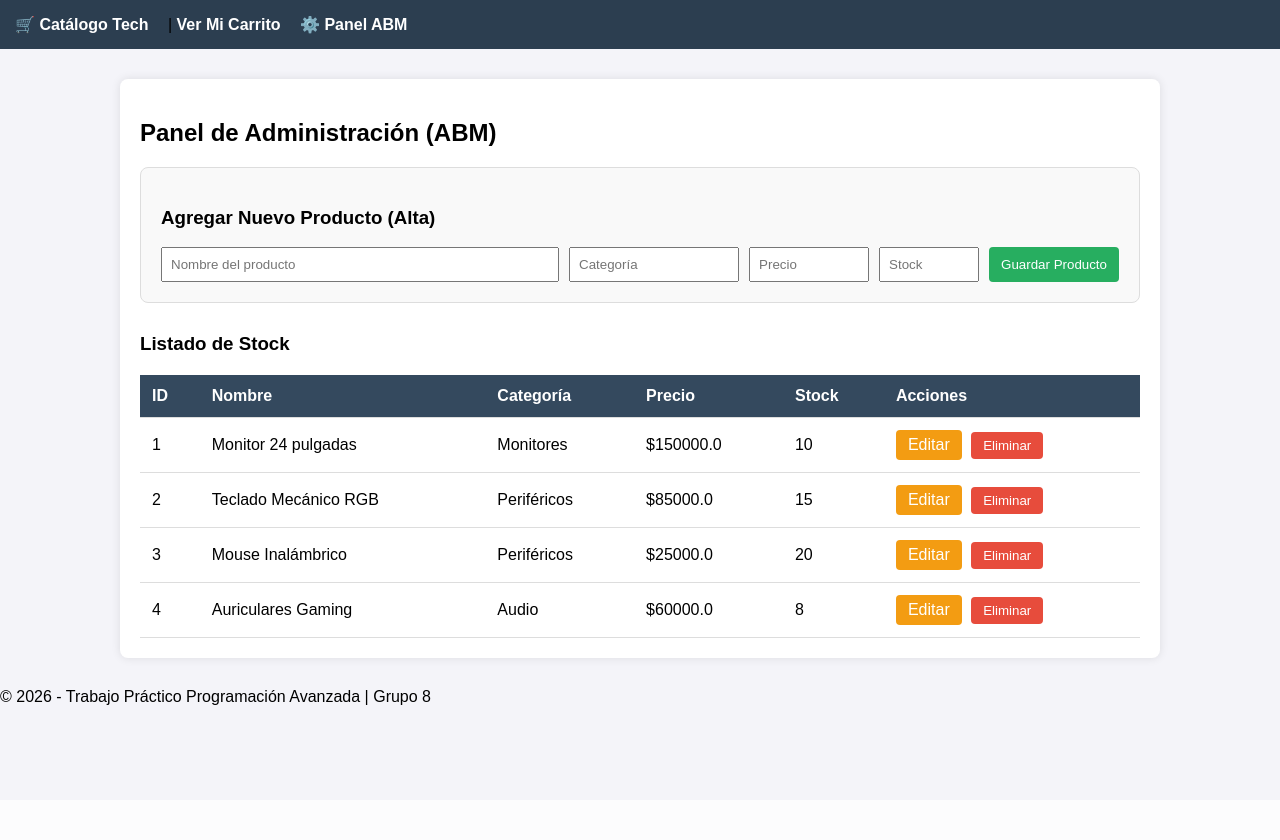
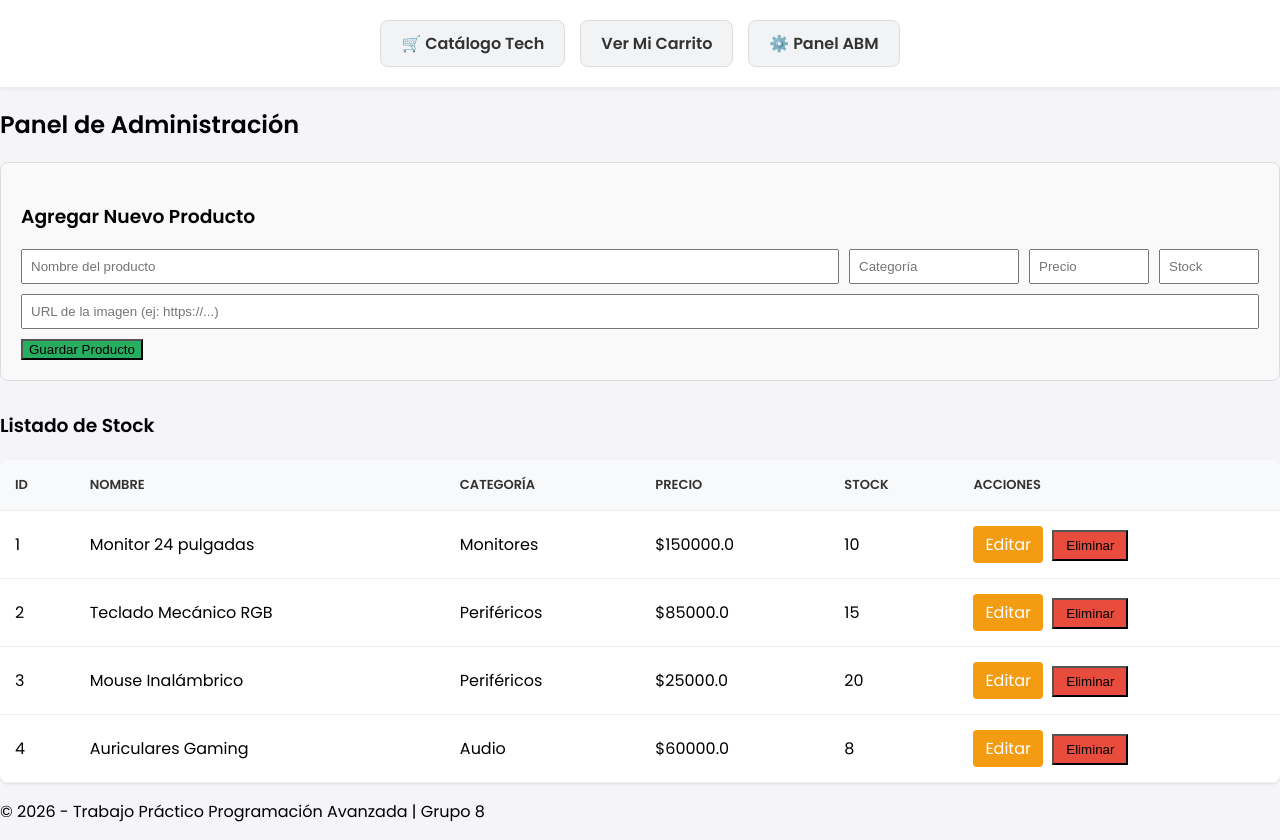
Before and after one commit to IberraMauro/TRABAJO_FINAL, a Flask app: page /admin in a window 1280 px wide. Before the commit the page ends 705 px from the top, so only its background shows below. Run offline with Flask 3, Linux system fonts and the light colour scheme; data comes from the database, SQL or seed files in the repository; both versions use the stored data as it was after the commit.

Commit message:
Modificaciones de estilo

```diff
--- a/app.py
+++ b/app.py
@@ -18,7 +18,7 @@ def inicio():
     cursor = conexion.cursor()
 
     # Traemos todos los productos tecnológicos de la tabla
-    cursor.execute("SELECT id_producto, nombre, categoria, precio, stock FROM productos")
+    cursor.execute("SELECT id_producto, nombre, categoria, precio, stock, imagen FROM productos")
     todos_los_productos = cursor.fetchall()
 
     conexion.close()
@@ -38,7 +38,7 @@ def agregar_al_carrito(id_producto):
     cursor = conexion.cursor()
 
     # 1. Buscamos el producto seleccionado en la base de datos para recrear el Objeto
-    cursor.execute("SELECT id_producto, nombre, categoria, precio, stock FROM productos WHERE id_producto = ?", (id_producto,))
+    cursor.execute("SELECT id_producto, nombre, categoria, precio, stock, imagen FROM productos WHERE id_producto = ?", (id_producto,))
     datos_prod = cursor.fetchone()
 
     if datos_prod:
@@ -48,7 +48,8 @@ def agregar_al_carrito(id_producto):
             nombre=datos_prod[1],
             categoria=datos_prod[2],
             precio=datos_prod[3],
-            stock=datos_prod[4]
+            stock=datos_prod[4],
+            imagen=datos_prod[5]
         )
 
         try:
@@ -134,9 +135,10 @@ def admin_alta():
     categoria = request.form.get('categoria')
     precio = float(request.form.get('precio', 0))
     stock = int(request.form.get('stock', 0))
+    imagen = request.form.get('imagen')
 
     # Llamamos a nuestra función de base_de_datos.py
-    base_de_datos.insertar_producto_nuevo(nombre, categoria, precio, stock)
+    base_de_datos.insertar_producto_nuevo(nombre, categoria, precio, stock, imagen)
     return redirect(url_for('panel_admin'))
 
 @app.route('/admin/eliminar/<int:id_producto>', methods=['POST'])
@@ -157,14 +159,15 @@ def admin_modificacion(id_producto):
         categoria = request.form.get('categoria')
         precio = float(request.form.get('precio', 0))
         stock = int(request.form.get('stock', 0))
+        imagen = request.form.get('imagen')
 
-        base_de_datos.modificar_producto_existente(id_producto, nombre, categoria, precio, stock)
+        base_de_datos.modificar_producto_existente(id_producto, nombre, categoria, precio, stock, imagen)
         conexion.close()
         return redirect(url_for('panel_admin'))
 
     else:
         # Si el usuario solo hizo clic en "Editar", buscamos sus datos para mostrarlos en las cajas
-        cursor.execute("SELECT id_producto, nombre, categoria, precio, stock FROM productos WHERE id_producto = ?", (id_producto,))
+        cursor.execute("SELECT id_producto, nombre, categoria, precio, stock, imagen FROM productos WHERE id_producto = ?", (id_producto,))
         prod = cursor.fetchone()
         conexion.close()
         return render_template('editar.html', producto=prod)
--- a/modelos.py
+++ b/modelos.py
@@ -1,12 +1,13 @@
 class Producto:
     #-Representa un artículo tecnológico de la tienda-
 
-    def __init__(self, id_producto: int, nombre: str, categoria: str, precio: float, stock: int) ->None:
+    def __init__(self, id_producto: int, nombre: str, categoria: str, precio: float, stock: int, imagen: str = "") ->None:
         self.id_producto = id_producto
         self.nombre = nombre
         self.categoria = categoria
         self.precio = precio
         self.stock = stock
+        self.imagen = imagen
 
     def hay_stock(self, cantidad_requerida: int) ->bool:
         #-Verifica si hay stock-
@@ -27,6 +28,7 @@ class ItemCarrito:
         self.precio_unitario = producto.precio
         self.categoria = producto.categoria
         self.cantidad = cantidad
+        self.imagen = producto.imagen
 
     def calcular_subtotal(self) ->float:
         #-Devuelve el costo total de esta línea-
--- a/static/style.css
+++ b/static/style.css
@@ -1,57 +1,216 @@
+/* Importamos una fuente moderna y redondeada */
+@import url('https://fonts.googleapis.com/css2?family=Poppins:wght@300;400;600&display=swap');
+
 body {
-    font-family: Arial, sans-serif;
+    font-family: 'Poppins', sans-serif;
     margin: 0;
     padding: 0;
     background-color: #f4f4f9;
 }
 
+/* --- BARRA DE NAVEGACIÓN Y BOTONES --- */
 header {
-    background-color: #2c3e50;
-    padding: 15px;
+    background-color: #fff;
+    padding: 20px;
+    box-shadow: 0 2px 5px rgba(0,0,0,0.05);
+    text-align: center;
+}
+
+nav {
+    display: flex;
+    justify-content: center;
+    gap: 15px;
 }
 
 nav a {
-    color: white;
+    display: inline-block;
+    padding: 10px 20px;
+    background-color: #f1f3f5;
+    color: #333;
     text-decoration: none;
-    font-weight: bold;
-    margin-right: 15px;
+    font-weight: 600;
+    border-radius: 8px;
+    transition: all 0.3s ease;
+    border: 1px solid #ddd;
 }
 
-.contenedor {
-    max-width: 1000px;
-    margin: 30px auto;
-    padding: 20px;
-    background-color: white;
-    box-shadow: 0 0 10px rgba(0,0,0,0.1);
-    border-radius: 8px;
+nav a:hover {
+    background-color: #3483fa;
+    color: white;
+    border-color: #3483fa;
+    transform: translateY(-2px);
 }
 
+/* --- TABLAS (Para Carrito y Panel ABM) --- */
 table {
     width: 100%;
     border-collapse: collapse;
     margin-top: 20px;
+    background-color: white;
+    box-shadow: 0 1px 3px rgba(0,0,0,0.1);
+    border-radius: 8px;
+    overflow: hidden; /* Mantiene los bordes redondeados */
 }
 
 th, td {
-    padding: 12px;
+    padding: 15px;
     text-align: left;
-    border-bottom: 1px solid #ddd;
+    border-bottom: 1px solid #eee;
 }
 
 th {
-    background-color: #34495e;
-    color: white;
+    background-color: #f8f9fa;
+    color: #333;
+    font-weight: 600;
+    text-transform: uppercase;
+    font-size: 13px;
 }
 
-button {
-    background-color: #27ae60;
-    color: white;
-    border: none;
-    padding: 8px 12px;
-    cursor: pointer;
+tr:hover {
+    background-color: #f8f9fa;
+}
+
+
+/* --- CONFIGURACIÓN DEL GRID (CUADRÍCULA) --- */
+.titulo-seccion {
+    font-size: 18px;
+    color: #333;
+    margin-bottom: 20px;
+    font-weight: 400;
+}
+
+.grid-productos {
+    display: grid;
+    grid-template-columns: repeat(2, 1fr); /* 2 columnas en pantallas chicas/móviles */
+    gap: 16px;
+    padding: 8px;
+}
+
+/* En computadoras o pantallas más grandes, que muestre 4 productos por fila */
+@media (min-width: 768px) {
+    .grid-productos {
+        grid-template-columns: repeat(4, 1fr);
+    }
+}
+
+/* --- TARJETA DE PRODUCTO --- */
+.tarjeta-producto {
+    background-color: #ffffff;
+    border-radius: 8px;
+    box-shadow: 0 1px 2px rgba(0,0,0,0.1);
+    overflow: hidden;
+    display: flex;
+    flex-direction: column;
+    border: 1px solid #ebebeb;
+    transition: transform 0.2s;
+}
+
+.tarjeta-producto:hover {
+    transform: translateY(-4px);
+    box-shadow: 0 4px 12px rgba(0,0,0,0.15);
+}
+
+/* --- CONTENEDOR DE IMAGEN --- */
+.contenedor-imagen {
+    width: 100%;
+    height: 180px;
+    background-color: #fff;
+    display: flex;
+    align-items: center;
+    justify-content: center;
+    border-bottom: 1px solid #f5f5f5;
+}
+
+.contenedor-imagen img {
+    max-width: 100%;
+    max-height: 100%;
+    object-fit: contain;
+    padding: 10px;
+}
+
+/* --- DETALLES Y TEXTOS --- */
+.informacion-producto {
+    padding: 12px;
+    display: flex;
+    flex-direction: column;
+    flex-grow: 1;
+}
+
+.categoria-etiqueta {
+    font-size: 11px;
+    color: #777;
+    text-transform: uppercase;
+    margin-bottom: 4px;
+}
+
+.producto-nombre {
+    font-size: 14px;
+    color: #333;
+    margin: 0 0 8px 0;
+    font-weight: 300;
+    line-height: 1.3;
+    height: 36px;
+    overflow: hidden;
+}
+
+.precio-contenedor {
+    display: flex;
+    flex-direction: column;
+    margin-bottom: 8px;
+}
+
+.producto-precio {
+    font-size: 20px;
+    color: #333;
+    font-weight: 400;
+}
+
+.envio-gratis {
+    font-size: 12px;
+    color: #00a650;
+    font-weight: 600;
+    margin-top: 2px;
+}
+
+.stock-disponible {
+    font-size: 12px;
+    color: #666;
+    margin-bottom: 12px;
+}
+
+/* --- FORMULARIO Y BOTÓN --- */
+.formulario-compra {
+    margin-top: auto;
+}
+
+.selector-cantidad {
+    display: flex;
+    align-items: center;
+    gap: 8px;
+    margin-bottom: 10px;
+    font-size: 13px;
+}
+
+.selector-cantidad input {
+    width: 50px;
+    padding: 4px;
+    border: 1px solid #ccc;
     border-radius: 4px;
 }
 
-button:hover {
-    background-color: #219152;
+.boton-agregar {
+    width: 100%;
+    background-color: #3483fa;
+    color: white;
+    border: none;
+    padding: 10px;
+    font-size: 14px;
+    font-weight: 600;
+    border-radius: 6px;
+    cursor: pointer;
+    transition: background-color 0.2s;
 }
+
+.boton-agregar:hover {
+    background-color: #2968c8;
+}
--- a/templates/admin.html
+++ b/templates/admin.html
@@ -1,15 +1,16 @@
 {% extends 'base.html' %}
 
 {% block contenido %}
-<h2>Panel de Administración (ABM)</h2>
+<h2>Panel de Administración</h2>
 
 <div style="background-color: #f9f9f9; padding: 20px; border-radius: 8px; margin-bottom: 30px; border: 1px solid #ddd;">
-    <h3>Agregar Nuevo Producto (Alta)</h3>
+    <h3>Agregar Nuevo Producto</h3>
     <form action="/admin/agregar" method="POST" style="display: flex; gap: 10px; flex-wrap: wrap;">
         <input type="text" name="nombre" placeholder="Nombre del producto" required style="padding: 8px; flex: 1;">
         <input type="text" name="categoria" placeholder="Categoría" required style="padding: 8px; width: 150px;">
         <input type="number" name="precio" placeholder="Precio" step="0.01" required style="padding: 8px; width: 100px;">
         <input type="number" name="stock" placeholder="Stock" required style="padding: 8px; width: 80px;">
+        <input type="url" name="imagen" placeholder="URL de la imagen (ej: https://...)" required style="padding: 8px; width: 100%;">
         <button type="submit" style="background-color: #27ae60;">Guardar Producto</button>
     </form>
 </div>
--- a/templates/base.html
+++ b/templates/base.html
@@ -8,7 +8,7 @@
 <body>
     <header>
         <nav>
-            <a href="/">🛒 Catálogo Tech</a> |
+            <a href="/">🛒 Catálogo Tech</a>
             <a href="/carrito">Ver Mi Carrito</a>
             <a href="/admin">⚙️ Panel ABM</a>
         </nav>
--- a/templates/editar.html
+++ b/templates/editar.html
@@ -17,7 +17,9 @@
         <label>Stock:
             <input type="number" name="stock" value="{{ producto[4] }}" required style="width: 100%; padding: 8px;">
         </label>
-
+        <label>URL de la Imagen:
+            <input type="url" name="imagen" value="{{ producto[5] }}" required style="width: 100%; padding: 8px; margin-bottom: 10px;">
+        </label>
         <div style="display: flex; gap: 10px; margin-top: 10px;">
             <button type="submit" style="background-color: #2980b9; flex: 1;">Actualizar Cambios</button>
             <a href="/admin" style="display: inline-block; padding: 10px; background-color: #7f8c8d; color: white; text-decoration: none; border-radius: 4px; text-align: center; flex: 1;">Cancelar</a>
```
Also changed, not shown: base_de_datos.py (+15 -14 lines), templates/index.html (+29 -25 lines), tienda.db.
